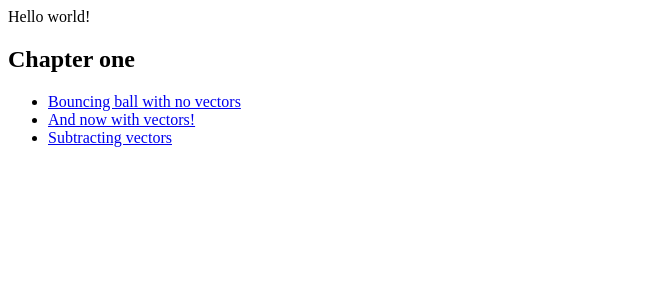
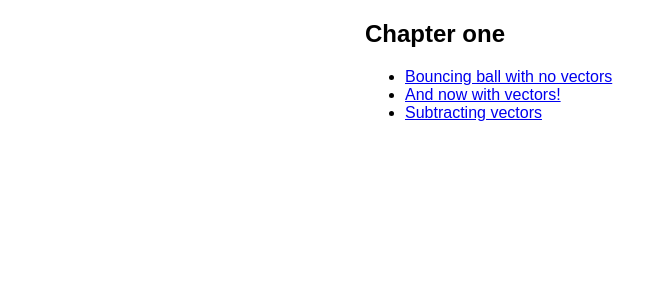
Before and after one commit to lpil/the-nature-of-code.js, a Jekyll site: the page built from index.html, in a window 1280 px wide. Shown: the top 300 px of the page, without its empty margins (0-667 px from the left). Built offline with Jekyll 4.4.1, drawn with Linux system fonts in a browser that asks for light colours.

Commit message:
Some page styling

```diff
--- a/_includes/chapter-one/03.js
+++ b/_includes/chapter-one/03.js
@@ -8,7 +8,7 @@
 function draw() {
   var mouse = createVector(mouseX, mouseY);
   background(255);
-  mouse.sub(center);            // mouse from the center, not top-left
-  translate(width/2, height/2); // move 0,0 to center of window
+  mouse.sub(center);             // mouse from the center, not top-left
+  translate(center.x, center.y); // move 0,0 to center of window
   line(0, 0, mouse.x, mouse.y);
 }
--- a/_layouts/default.html
+++ b/_layouts/default.html
@@ -9,7 +9,20 @@
   </head>
   <body>
 
-    {{ content }}
+    <div class="page">
+      {% if page.title %}
+      <h1>
+        {{ page.title }}
+      </h1>
+      {% endif %}
+
+      {{ content }}
+
+      {% unless page.url == '/' %}
+      <a href="{{ site.baseurl }}/">Back</a>
+      {% endunless %}
+    </div>
+
 
   </body>
 </html>
--- /dev/null
+++ b/_scss/base/_reset.scss
@@ -0,0 +1,8 @@
+* {
+  box-sizing: border-box;
+}
+
+html,
+body {
+  padding: 0;
+}
--- /dev/null
+++ b/_scss/base/_typography.scss
@@ -0,0 +1,3 @@
+body {
+  font-family: sans-serif;
+}
--- /dev/null
+++ b/_scss/components/_canvas.scss
@@ -0,0 +1,4 @@
+canvas {
+  display: block;
+  margin: 10px auto 20px;
+}
--- /dev/null
+++ b/_scss/layout/_page.scss
@@ -0,0 +1,4 @@
+.page {
+  margin: 0 auto;
+  max-width: 550px;
+}
--- a/_scss/main.scss
+++ b/_scss/main.scss
@@ -1,3 +1,10 @@
-@charset "utf-8";
+@charset 'utf-8';
 
 @import 'vendor/syntax-highlighting';
+
+@import 'base/reset';
+@import 'base/typography';
+
+@import 'components/canvas';
+
+@import 'layout/page';
--- a/index.html
+++ b/index.html
@@ -14,8 +14,6 @@
   - twelve
 ---
 
-Hello world!
-
 {% for chapter in page.chapters %}
 {% include chapter-list.html number=chapter %}
 {% endfor %}
```
